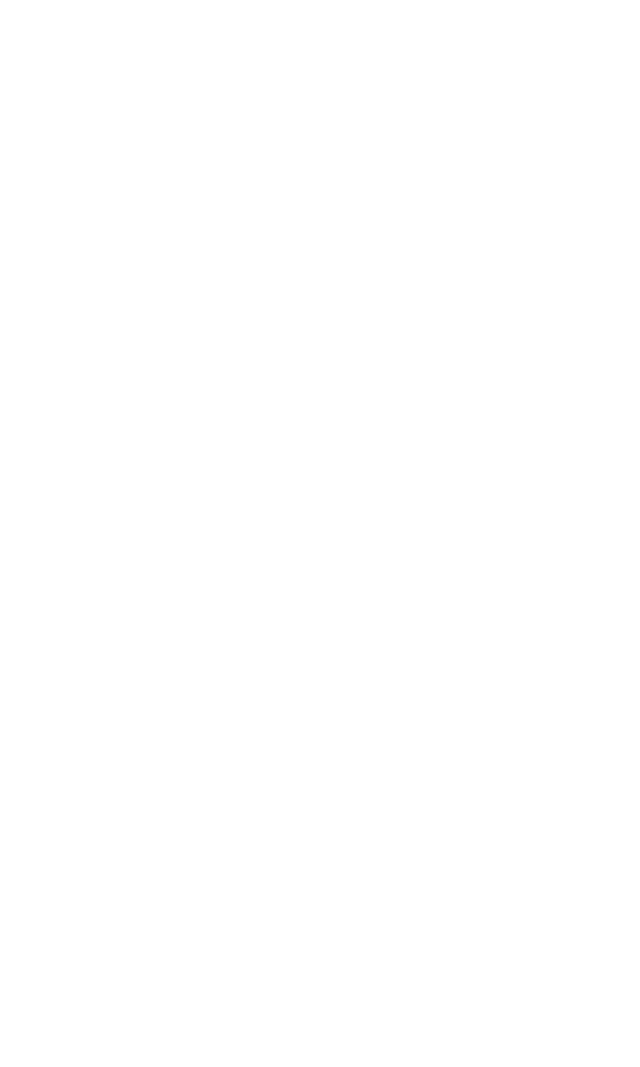
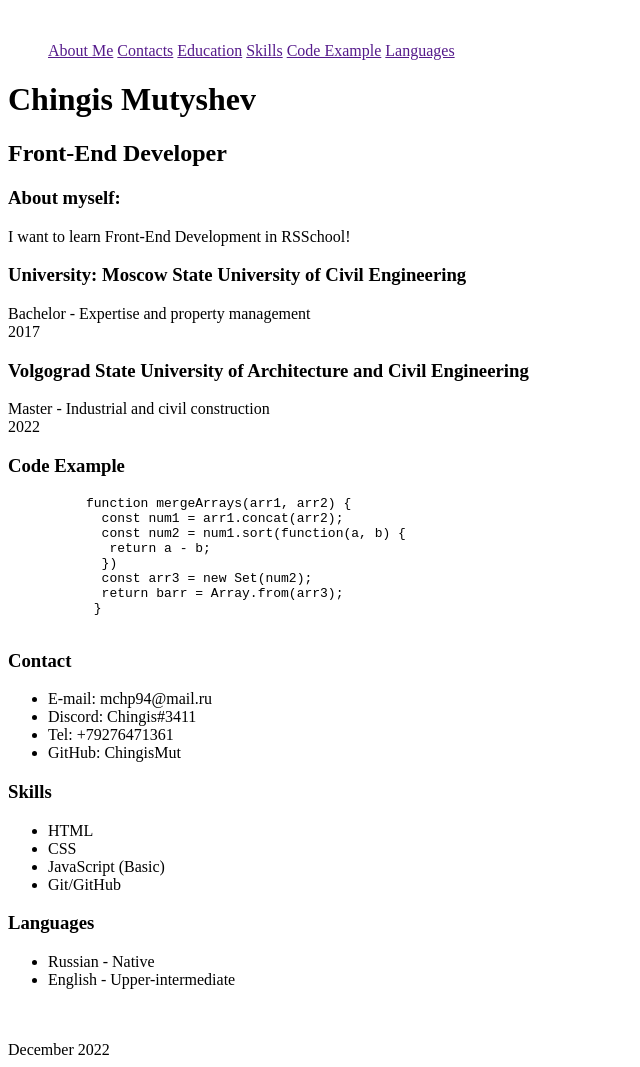
Before and after one commit to ChingisMut/rsschool-cv, a plain HTML site: page index.html in a window 1280 px wide. Shown: the whole page, without its empty margins (0-640 px from the left). Before the commit the page ends 800 px from the top, so only its background shows below. Drawn offline with Linux system fonts and the light colour scheme.

Commit message:
fix: update html

```diff
--- a/index.html
+++ b/index.html
@@ -4,8 +4,108 @@
   <meta charset="UTF-8">
   <meta http-equiv="X-UA-Compatible" content="IE=edge">
   <meta name="viewport" content="width=device-width, initial-scale=1.0">
-  <title>Document</title>
+  <title>CV</title>
 </head>
 <body>
+  <header class="header">
+    <div class="header-foto">
+      <img class="header-foto--img" src="" alt="">
+    </div>
+    <ul class="header-menu">
+      <il class="header-menu--item">
+        <a class="header-menu--link" href="">About Me</a>
+      </il>
+      <il class="header-menu--item">
+        <a class="header-menu--link" href="">Contacts</a>
+      </il>
+      <il class="header-menu--item">
+        <a class="header-menu--link" href="">Education</a>
+      </il>
+      <il class="header-menu--item">
+        <a class="header-menu--link" href="">Skills</a>
+      </il>
+      <il class="header-menu--item">
+        <a class="header-menu--link" href="">Code Example</a>
+      </il>
+      <il class="header-menu--item">
+        <a class="header-menu--link" href="">Languages</a>
+      </il>
+    </ul>
+    <div class="header-info">
+      <h1 class="header-info--name">Chingis Mutyshev</h1>
+      <h2 class="header-info--prof">Front-End Developer</h2>
+    </div>
+  </header>
+  <main class="main">
+    <div class="main-content">
+      <section class="main-content--about">
+        <h3 class="main-content--me">About myself:</h3>
+        <div class="main-content--descr">I want to learn Front-End Development in RSSchool!</div>
+      </section>
+      <section class="main-content--educ">
+        <h3 class="main-content--univ">University: Moscow State University of Civil Engineering</h3>
+        <div class="main-content--spec">Bachelor - Expertise and property management</div>
+        <div class="main-content--univ">2017</div>
+        <h3 class="main-content--univ">Volgograd State University of Architecture and Civil Engineering</h3>
+        <div class="main-content--spec">Master - Industrial and civil construction</div>
+        <div class="main-content--univ">2022</div>
+      </section>
+      <section class="main-content--code">
+        <h3 class="main-content--exam">Code Example</h3>
+        <pre class="main-content--codejs">
+          function mergeArrays(arr1, arr2) {
+            const num1 = arr1.concat(arr2);
+            const num2 = num1.sort(function(a, b) {
+             return a - b;
+            })
+            const arr3 = new Set(num2);
+            return barr = Array.from(arr3);
+           }
+        </pre>
+      </section>
+    </div>
+    <aside class="aside">
+      <div class="aside-contact">
+        <h3 class="aside-contact--name">Contact</h3>
+        <ul class="aside-contact--list">
+          <li class="aside-contact--mail">E-mail: mchp94@mail.ru</li>
+          <li class="aside-contact--disc">Discord: Chingis#3411</li>
+          <li class="aside-contact--num">Tel: +79276471361</li>
+          <li class="aside-contact--git">GitHub: ChingisMut</li>
+        </ul>
+      </div>
+      <div class="aside-skill">
+        <h3 class="aside-skill--name">Skills</h3>
+        <ul class="aside-skill--list">
+          <li class="aside-skill--html">HTML</li>
+          <li class="aside-skill--css">CSS</li>
+          <li class="aside-skill--js">JavaScript (Basic)</li>
+          <li class="aside-skill--git">Git/GitHub</li>
+        </ul>
+      </div>
+      <div class="aside-lang">
+        <h3 class="aside-lang-name">Languages</h3>
+        <ul class="aside-lang--list">
+          <li class="aside-lang--ru">Russian - Native</li>
+          <li class="aside-lang--en">English - Upper-intermediate</li>
+        </ul>
+      </div>
+    </aside>
+    <footer class="footer">
+      <div class="footer-icons">
+        <div class="footer-icons--git">
+          <a class="footer-git" href="">
+            <img class="footer-git--img" src="" alt="">
+          </a>
+        </div>
+        <div class="footer-icons--rss">
+          <a class="footer-rss" href="">
+            <img class="footer-rss--img" src="" alt="">
+          </a>
+        </div>
+        <span class="footer-icons--year">December 2022</span>
+      </div>
+    </footer>
+  </main>
 </body>
 </html>
```
